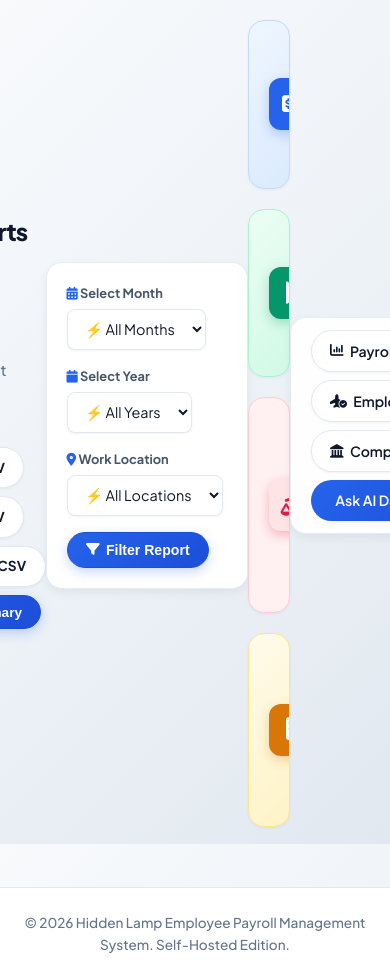
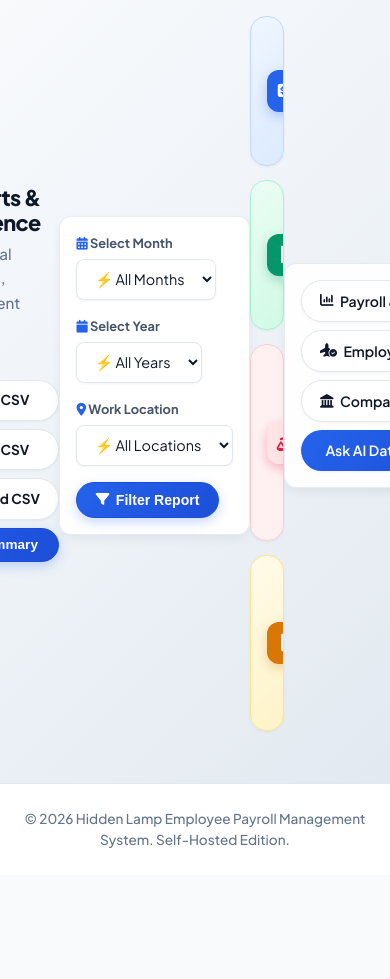
Before and after one commit to hiddenlamp/EMS-Hidden-Lamp, a Node project: template frontend/views/analytics/index.ejs in a window 390 px wide. After the commit the page ends 848 px from the top, so only its background shows below. Run offline with Node 20 templates, Linux system fonts and the light colour scheme; the template is opened without the code that fills it, so the values that code supplies are empty.

Commit message:
Add responsive mobile phone styling for small screen devices (320px - 640px)

```diff
--- a/frontend/public/css/style.css
+++ b/frontend/public/css/style.css
@@ -778,19 +778,92 @@
 
 @media (max-width: 640px) {
   .topbar-search {
-    display: none; /* Hide search input on mobile screen */
+    display: none; /* Hide topbar search input on mobile screen */
   }
 
   .metrics-grid {
-    grid-template-columns: 1fr;
+    grid-template-columns: 1fr !important;
+    gap: 0.85rem;
+  }
+
+  .form-grid {
+    grid-template-columns: 1fr !important;
+    gap: 1rem;
   }
 
   .page-header {
     flex-direction: column;
     align-items: flex-start;
+    gap: 0.75rem;
+  }
+
+  .page-header > div:last-child {
+    width: 100%;
+  }
+
+  .page-header .btn {
+    width: 100%;
+    justify-content: center;
   }
 
   .topbar-profile .user-email {
     display: none; /* Show avatar & logout icon only on mobile */
   }
+
+  .card {
+    padding: 1rem !important;
+    border-radius: 12px;
+  }
+
+  .card-header {
+    flex-direction: column;
+    align-items: flex-start;
+    gap: 0.5rem;
+  }
+
+  /* Form inputs stacking on mobile phone */
+  form {
+    flex-direction: column !important;
+    align-items: stretch !important;
+  }
+
+  form > div {
+    width: 100% !important;
+    min-width: 100% !important;
+  }
+
+  /* Table styling for mobile phone */
+  .table-responsive {
+    border: none;
+  }
+
+  .table th, .table td {
+    padding: 0.6rem 0.5rem;
+    font-size: 0.82rem;
+  }
 }
+
+@media (max-width: 480px) {
+  .container {
+    padding: 1rem 0.75rem 1.5rem 0.75rem;
+  }
+
+  .page-title {
+    font-size: 1.35rem;
+  }
+
+  .metric-card {
+    padding: 1rem;
+    gap: 0.75rem;
+  }
+
+  .metric-icon {
+    width: 42px;
+    height: 42px;
+    font-size: 1.1rem;
+  }
+
+  .metric-value {
+    font-size: 1.4rem;
+  }
+}
```
Also changed, not shown: 1 other file.
